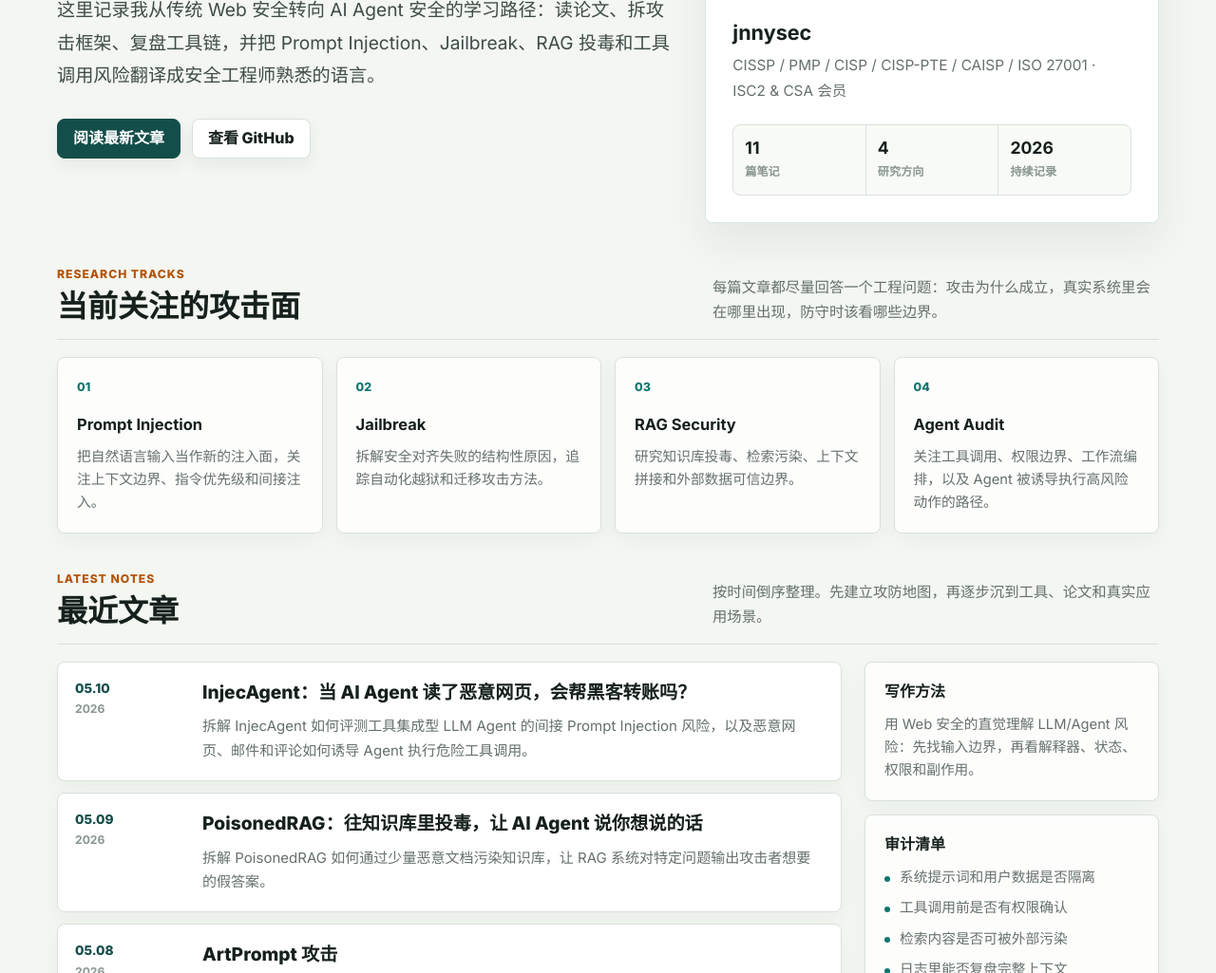
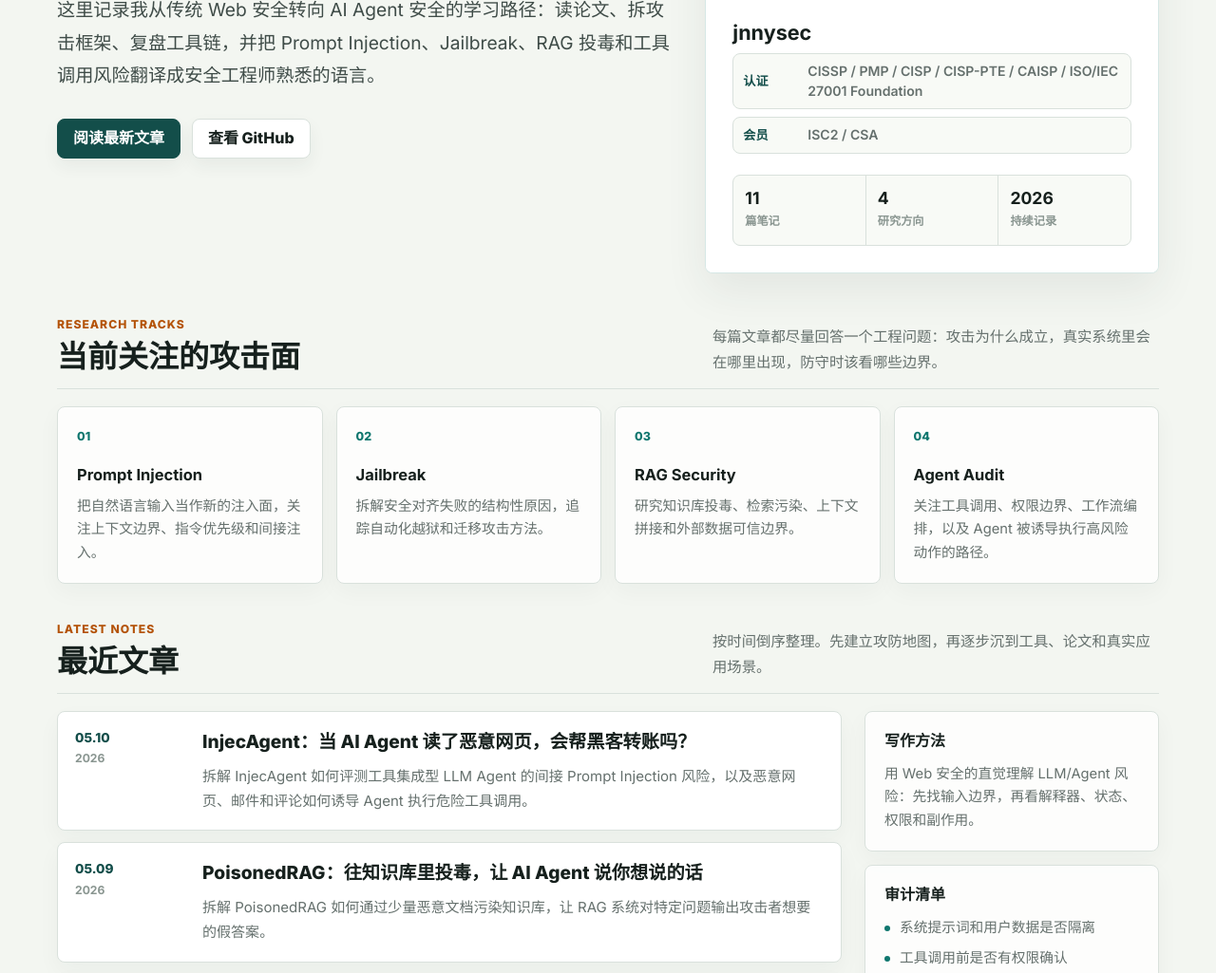
Before and after one commit to jnnysec/jnnysec.github.io, a Jekyll site: the page built from index.md, in a window 1280 px wide and 1400 px high, cut to the strip 375-1400 px from the top of the window. Shown: the whole strip at 95% size. Built offline with Jekyll 4.4.1, drawn with Linux system fonts in a browser that asks for light colours.

Commit message:
Refine profile credentials layout

```diff
--- a/_layouts/default.html
+++ b/_layouts/default.html
@@ -307,6 +307,39 @@
       margin: 0;
       color: var(--muted);
       font-size: 0.96rem;
+    }
+
+    .profile-credentials {
+      display: grid;
+      gap: 8px;
+      margin: 0;
+    }
+
+    .profile-credentials div {
+      display: grid;
+      grid-template-columns: 56px minmax(0, 1fr);
+      gap: 12px;
+      align-items: center;
+      min-height: 34px;
+      padding: 8px 10px;
+      border: 1px solid var(--line);
+      border-radius: 8px;
+      background: var(--surface-tint);
+    }
+
+    .profile-credentials dt {
+      color: var(--accent-strong);
+      font-size: 0.82rem;
+      font-weight: 800;
+      line-height: 1.45;
+    }
+
+    .profile-credentials dd {
+      margin: 0;
+      color: var(--muted);
+      font-size: 0.88rem;
+      font-weight: 600;
+      line-height: 1.45;
     }
 
     .metrics {
--- a/index.md
+++ b/index.md
@@ -24,7 +24,16 @@ description: jnnysec 的 AI Agent 安全学习记录，聚焦 Prompt Injection
     </div>
     <div class="profile-body">
       <h2>jnnysec</h2>
-      <p>CISSP / PMP / CISP / CISP-PTE / CAISP / ISO 27001 · ISC2 & CSA 会员</p>
+      <dl class="profile-credentials">
+        <div>
+          <dt>认证</dt>
+          <dd>CISSP / PMP / CISP / CISP-PTE / CAISP / ISO/IEC 27001 Foundation</dd>
+        </div>
+        <div>
+          <dt>会员</dt>
+          <dd>ISC2 / CSA</dd>
+        </div>
+      </dl>
       <div class="metrics" aria-label="站点统计">
         <div class="metric">
           <strong>{{ site.posts | size }}</strong>
```
